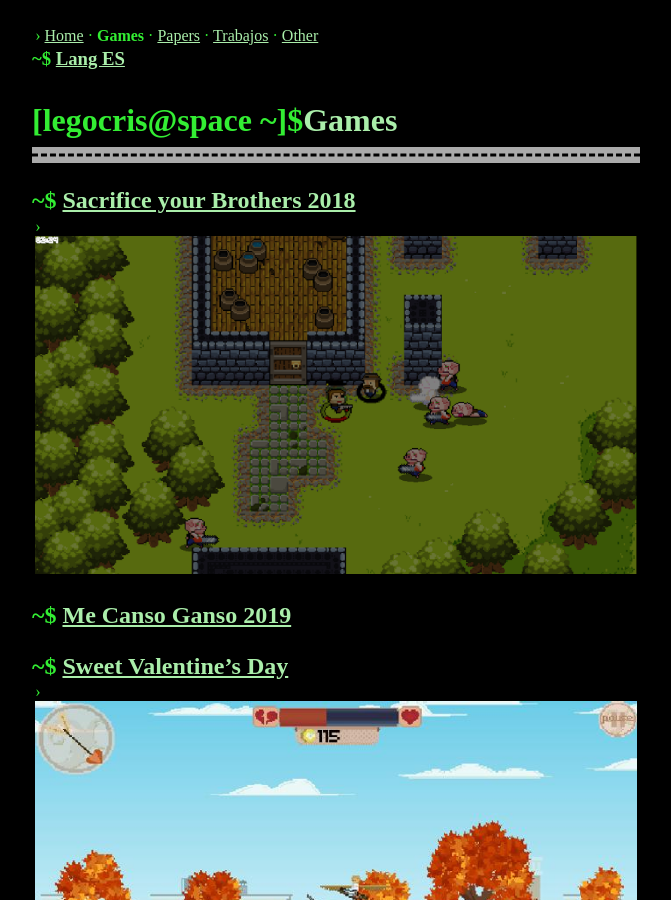
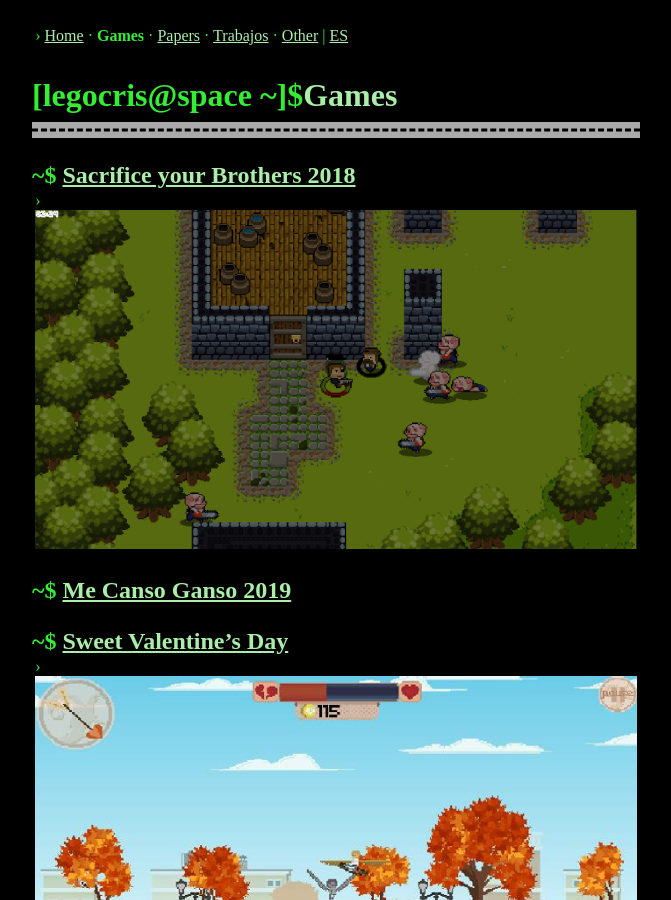
Before and after one commit to legocris/legocris.github.io, a Jekyll site: the page built from GAMES.md, in a window 1280 px wide and 900 px high. Shown: the whole window, without its empty margins (304-975 px from the left). Built offline with Jekyll 4.4.1, drawn with Linux system fonts in a browser that asks for light colours; our own code applies the rules of GitHub Pages for plain Markdown files.

Commit message:
prueba lenguaje inline

```diff
--- a/GAMES.md
+++ b/GAMES.md
@@ -1,5 +1,4 @@
-[Home](README.md) · **Games** · [Papers](PAPERS.md) · [Trabajos](JOBS.md) · [Other](OTHER.md)
-### [Lang ES](espa)
+[Home](README.md) · **Games** · [Papers](PAPERS.md) · [Trabajos](JOBS.md) · [Other](OTHER.md) | [ES](Trabajos.md)
 # Games
 ---
 
```
Also changed, not shown: README.md (+1 -3 lines).
